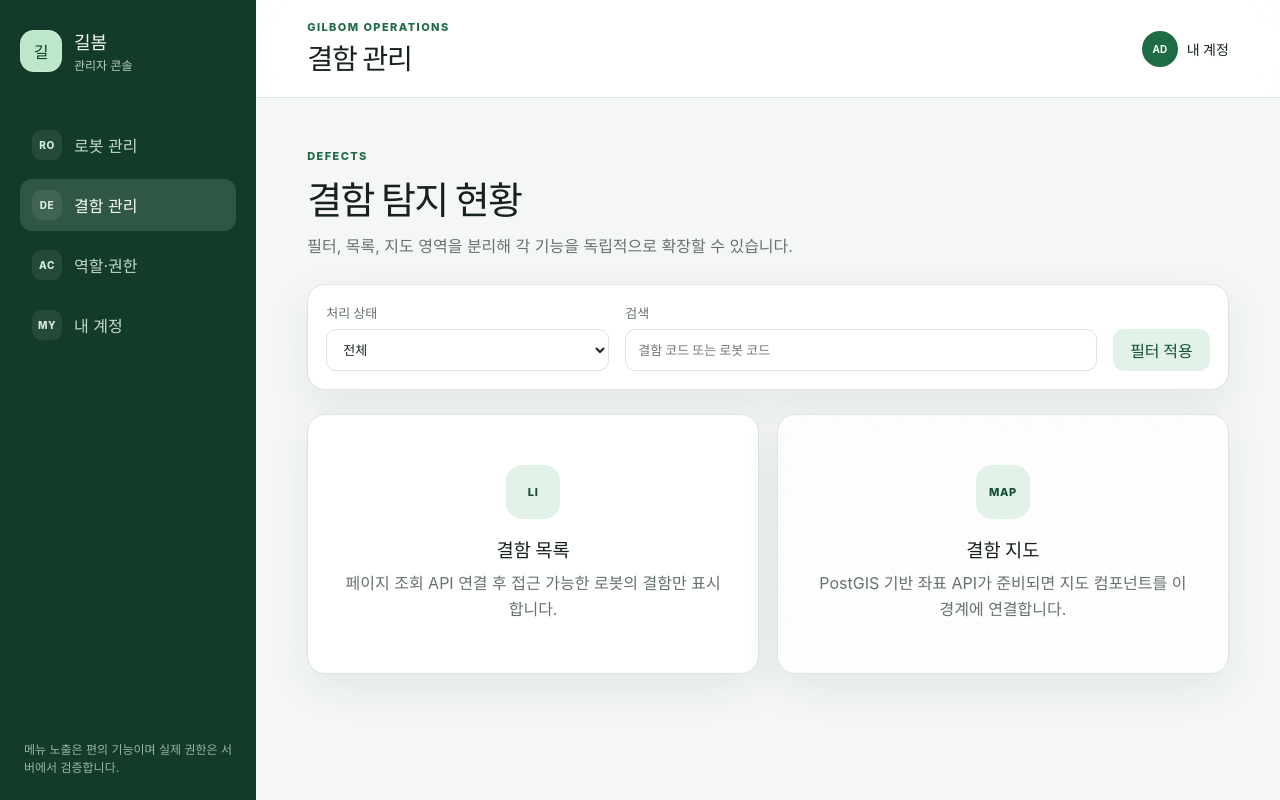
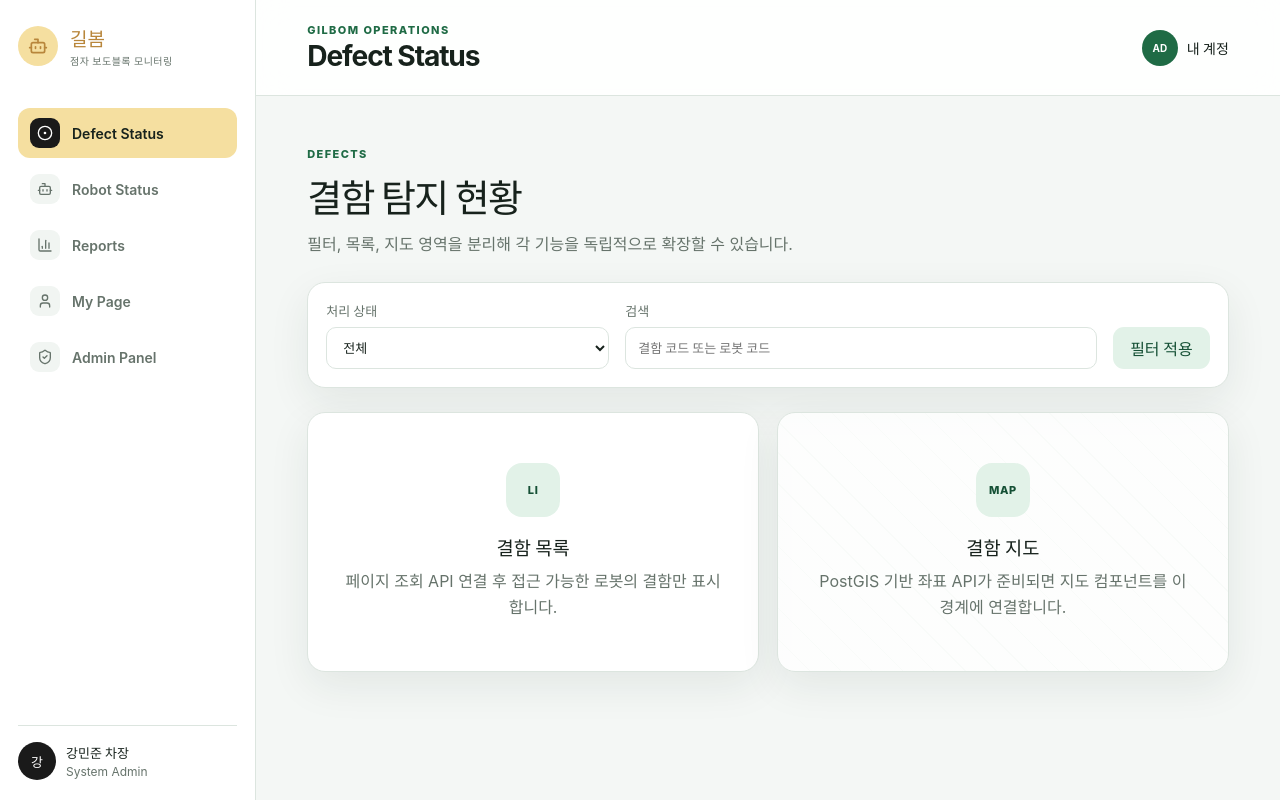
Before and after one commit to Jiwoo-Kim0/gilbom, a React (Vite) app in the folder web/frontend/gilbom/: page /defects in a window 1280 px wide. Built offline with nearby package versions, Linux system fonts and the light colour scheme.

Commit message:
S15P11D101-212 #in-progress 네비게이션 바 만들기

```diff
--- a/web/frontend/gilbom/package.json
+++ b/web/frontend/gilbom/package.json
@@ -15,6 +15,7 @@
     "preview": "vite preview"
   },
   "dependencies": {
+    "lucide-react": "1.27.0",
     "react": "19.2.8",
     "react-dom": "19.2.8",
     "react-router": "8.3.0"
--- a/web/frontend/gilbom/src/App.css
+++ b/web/frontend/gilbom/src/App.css
@@ -25,18 +25,18 @@
   min-height: 100vh;
 }
 
-.sidebar {
+.nb-sidebar {
   position: sticky;
   top: 0;
   display: flex;
   flex-direction: column;
   height: 100vh;
-  padding: 28px 20px 22px;
-  color: #f7fbf8;
-  background: #143b29;
+  padding: 24px 18px 20px;
+  border-right: 1px solid var(--line);
+  background: var(--surface);
 }
 
-.brand {
+.nb-brand {
   display: flex;
   gap: 12px;
   align-items: center;
@@ -44,80 +44,126 @@
   text-decoration: none;
 }
 
-.brand-mark {
+.nb-brand-badge {
   display: grid;
-  width: 42px;
-  height: 42px;
-  border: 1px solid rgba(255, 255, 255, 0.22);
-  border-radius: 14px;
+  width: 40px;
+  height: 40px;
+  border-radius: 50%;
   place-items: center;
-  color: #143b29;
-  background: #bde6ca;
-  font-weight: 800;
+  color: var(--nb-gold);
+  background: var(--nb-gold-soft);
 }
 
-.brand strong,
-.brand small {
+.nb-brand-text strong,
+.nb-brand-text small {
   display: block;
 }
 
-.brand strong {
-  font-size: 18px;
+.nb-brand-text strong {
+  color: var(--nb-gold);
+  font-size: 19px;
 }
 
-.brand small {
+.nb-brand-text small {
   margin-top: 2px;
-  color: #b9cdc0;
-  font-size: 12px;
+  color: var(--text-muted);
+  font-size: 10px;
+  font-weight: 700;
+  letter-spacing: 0.05em;
 }
 
-.primary-nav {
+.nb-nav {
   display: grid;
-  gap: 8px;
-  margin-top: 46px;
+  gap: 6px;
+  margin-top: 40px;
 }
 
-.nav-item {
+.nb-nav-item {
   display: flex;
   gap: 12px;
   align-items: center;
-  padding: 11px 12px;
+  padding: 10px 12px;
   border-radius: 12px;
-  color: #c7d8ce;
+  color: var(--text-muted);
   text-decoration: none;
+  font-size: 14px;
+  font-weight: 600;
   transition:
     color 150ms ease,
     background-color 150ms ease;
 }
 
-.nav-item:hover {
-  color: #fff;
-  background: rgba(255, 255, 255, 0.07);
+.nb-nav-item:hover {
+  color: var(--text);
+  background: var(--surface-muted);
 }
 
-.nav-item-active {
-  color: #fff;
-  background: rgba(189, 230, 202, 0.16);
+.nb-nav-item-active,
+.nb-nav-item-active:hover {
+  color: var(--text);
+  background: var(--nb-gold-soft);
 }
 
-.nav-icon {
+.nb-nav-item-active .nb-nav-icon {
+  color: #fff;
+  background: var(--nb-ink);
+}
+
+.nb-nav-icon {
   display: grid;
   width: 30px;
   height: 30px;
   border-radius: 9px;
   place-items: center;
-  color: #d8e9df;
-  background: rgba(255, 255, 255, 0.08);
-  font-size: 10px;
-  font-weight: 800;
-  letter-spacing: 0.06em;
+  color: var(--text-muted);
+  background: var(--surface-muted);
 }
 
-.sidebar-note {
-  margin: auto 4px 0;
-  color: #9cb4a6;
+.nb-footer {
+  margin-top: auto;
+  padding-top: 16px;
+  border-top: 1px solid var(--line);
+}
+
+.nb-profile {
+  display: flex;
+  gap: 10px;
+  align-items: center;
+}
+
+.nb-avatar {
+  width: 38px;
+  height: 38px;
+  border-radius: 50%;
+  object-fit: cover;
+}
+
+.nb-avatar-fallback {
+  display: grid;
+  color: #fff;
+  background: var(--nb-ink);
+  place-items: center;
+  font-size: 13px;
+  font-weight: 700;
+}
+
+.nb-profile-text {
+  display: grid;
+  min-width: 0;
+  gap: 2px;
+}
+
+.nb-profile-text strong {
+  overflow: hidden;
+  color: var(--text);
+  font-size: 13px;
+  text-overflow: ellipsis;
+  white-space: nowrap;
+}
+
+.nb-profile-text small {
+  color: var(--text-muted);
   font-size: 12px;
-  line-height: 1.55;
 }
 
 .app-frame {
@@ -398,24 +444,24 @@
     grid-template-columns: 1fr;
   }
 
-  .sidebar {
+  .nb-sidebar {
     position: static;
     height: auto;
     padding: 16px;
   }
 
-  .primary-nav {
+  .nb-nav {
     display: flex;
     margin-top: 18px;
     overflow-x: auto;
   }
 
-  .nav-item {
+  .nb-nav-item {
     flex: 0 0 auto;
   }
 
-  .nav-icon,
-  .sidebar-note {
+  .nb-nav-icon,
+  .nb-footer {
     display: none;
   }
 
@@ -440,16 +486,16 @@
 }
 
 @media (max-width: 520px) {
-  .brand small,
+  .nb-brand-text small,
   .account-link > span:last-child {
     display: none;
   }
 
-  .primary-nav {
+  .nb-nav {
     gap: 4px;
   }
 
-  .nav-item {
+  .nb-nav-item {
     padding: 9px 10px;
     font-size: 13px;
   }
--- a/web/frontend/gilbom/src/app/AppLayout.tsx
+++ b/web/frontend/gilbom/src/app/AppLayout.tsx
@@ -1,17 +1,19 @@
 import { NavLink, Outlet, useLocation } from 'react-router'
-
-const navigationItems = [
-  { to: '/robots', label: '로봇 관리', shortLabel: 'RO' },
-  { to: '/defects', label: '결함 관리', shortLabel: 'DE' },
-  { to: '/admin/roles', label: '역할·권한', shortLabel: 'AC' },
-  { to: '/my', label: '내 계정', shortLabel: 'MY' },
-] as const
+import { NavigationBar } from '../features/navigationbar'
 
 const pageTitles: Record<string, string> = {
-  '/robots': '로봇 관리',
-  '/defects': '결함 관리',
-  '/admin/roles': '역할·권한',
-  '/my': '내 계정',
+  '/robots': 'Robot Status',
+  '/defects': 'Defect Status',
+  '/reports': 'Reports',
+  '/admin/roles': 'Admin Panel',
+  '/my': 'My Page',
+}
+
+// 인증 API 연결 전까지 사용하는 자리표시자 사용자 정보.
+const currentUser = {
+  name: '강민준',
+  title: '차장',
+  role: 'System Admin',
 }
 
 export function AppLayout() {
@@ -24,38 +26,7 @@ export function AppLayout() {
         본문으로 바로가기
       </a>
       <div className="app-shell">
-        <aside className="sidebar">
-          <NavLink className="brand" to="/robots" aria-label="길봄 관리자 홈">
-            <span className="brand-mark" aria-hidden="true">
-              길
-            </span>
-            <span>
-              <strong>길봄</strong>
-              <small>관리자 콘솔</small>
-            </span>
-          </NavLink>
-
-          <nav className="primary-nav" aria-label="주요 메뉴">
-            {navigationItems.map((item) => (
-              <NavLink
-                key={item.to}
-                to={item.to}
-                className={({ isActive }) =>
-                  `nav-item${isActive ? ' nav-item-active' : ''}`
-                }
-              >
-                <span className="nav-icon" aria-hidden="true">
-                  {item.shortLabel}
-                </span>
-                <span>{item.label}</span>
-              </NavLink>
-            ))}
-          </nav>
-
-          <p className="sidebar-note">
-            메뉴 노출은 편의 기능이며 실제 권한은 서버에서 검증합니다.
-          </p>
-        </aside>
+        <NavigationBar user={currentUser} />
 
         <div className="app-frame">
           <header className="topbar">
--- a/web/frontend/gilbom/src/app/router.tsx
+++ b/web/frontend/gilbom/src/app/router.tsx
@@ -1,10 +1,11 @@
 import { Navigate, createBrowserRouter } from 'react-router'
 import { AppLayout } from './AppLayout'
 import { RouteErrorPage } from './RouteErrorPage'
-import { DefectManagePage } from '../pages/DefectManagePage'
+import { DefectManagePage } from '../features/defect/DefectManagePage'
 import { MyPage } from '../pages/MyPage'
 import { NotFoundPage } from '../pages/NotFoundPage'
-import { RobotManagePage } from '../pages/RobotManagePage'
+import { ReportsPage } from '../pages/ReportsPage'
+import { RobotManagePage } from '../features/robot/RobotManagePage'
 import { RoleManagePage } from '../pages/RoleManagePage'
 
 // route 정의를 한곳에 두어 navigation, 권한 가드, loader를 기능 구현 때 일관되게 확장한다.
@@ -14,9 +15,10 @@ export const router = createBrowserRouter([
     element: <AppLayout />,
     errorElement: <RouteErrorPage />,
     children: [
-      { index: true, element: <Navigate replace to="/robots" /> },
+      { index: true, element: <Navigate replace to="/defects" /> },
+      { path: 'defects', element: <DefectManagePage /> },
       { path: 'robots', element: <RobotManagePage /> },
-      { path: 'defects', element: <DefectManagePage /> },
+      { path: 'reports', element: <ReportsPage /> },
       { path: 'admin/roles', element: <RoleManagePage /> },
       { path: 'my', element: <MyPage /> },
       { path: '*', element: <NotFoundPage /> },
--- a/web/frontend/gilbom/src/pages/DefectManagePage.tsx
+++ b/web/frontend/gilbom/src/features/defect/DefectManagePage.tsx
@@ -1,6 +1,6 @@
-import { DefectFilter } from '../features/defect/DefectFilter'
-import { DefectList } from '../features/defect/DefectList'
-import { DefectMap } from '../features/defect/DefectMap'
+import { DefectFilter } from './DefectFilter'
+import { DefectList } from './DefectList'
+import { DefectMap } from './DefectMap'
 
 export function DefectManagePage() {
   return (
--- /dev/null
+++ b/web/frontend/gilbom/src/features/navigationbar.tsx
@@ -0,0 +1,72 @@
+import { BarChart3, Bot, CircleDot, ShieldCheck, User } from 'lucide-react'
+import { NavLink } from 'react-router'
+
+export interface NavigationBarUser {
+  name: string
+  title: string
+  role: string
+  avatarUrl?: string
+}
+
+interface NavigationBarProps {
+  user: NavigationBarUser
+}
+
+const navigationItems = [
+  { to: '/defects', label: 'Defect Status', icon: CircleDot },
+  { to: '/robots', label: 'Robot Status', icon: Bot },
+  { to: '/reports', label: 'Reports', icon: BarChart3 },
+  { to: '/my', label: 'My Page', icon: User },
+  { to: '/admin/roles', label: 'Admin Panel', icon: ShieldCheck },
+] as const
+
+export function NavigationBar({ user }: NavigationBarProps) {
+  const initials = user.name.slice(0, 1)
+
+  return (
+    <aside className="nb-sidebar">
+      <NavLink className="nb-brand" to="/defects" aria-label="길봄 홈">
+        <span className="nb-brand-badge" aria-hidden="true">
+          <Bot size={20} />
+        </span>
+        <span className="nb-brand-text">
+          <strong>길봄</strong>
+          <small>점자 보도블록 모니터링</small>
+        </span>
+      </NavLink>
+
+      <nav className="nb-nav" aria-label="주요 메뉴">
+        {navigationItems.map(({ to, label, icon: Icon }) => (
+          <NavLink
+            key={to}
+            to={to}
+            className={({ isActive }) => `nb-nav-item${isActive ? ' nb-nav-item-active' : ''}`}
+          >
+            <span className="nb-nav-icon" aria-hidden="true">
+              <Icon size={16} />
+            </span>
+            <span>{label}</span>
+          </NavLink>
+        ))}
+      </nav>
+
+      <div className="nb-footer">
+        <div className="nb-profile">
+          {user.avatarUrl ? (
+            <img className="nb-avatar" src={user.avatarUrl} alt="" />
+          ) : (
+            <span className="nb-avatar nb-avatar-fallback" aria-hidden="true">
+              {initials}
+            </span>
+          )}
+          <span className="nb-profile-text">
+            <strong>
+              {user.name} {user.title}
+            </strong>
+            <small>{user.role}</small>
+          </span>
+        </div>
+      </div>
+    </aside>
+  )
+}
--- a/web/frontend/gilbom/src/index.css
+++ b/web/frontend/gilbom/src/index.css
@@ -17,6 +17,9 @@
   --brand-soft: #e2f2e8;
   --focus: #f0a128;
   --shadow: 0 14px 40px rgba(28, 55, 39, 0.08);
+  --nb-gold: #b8863b;
+  --nb-gold-soft: #f5dfa0;
+  --nb-ink: #1a1a1a;
 }
 
 * {
--- /dev/null
+++ b/web/frontend/gilbom/src/pages/ReportsPage.tsx
@@ -0,0 +1,21 @@
+export function ReportsPage() {
+  return (
+    <section className="page-stack" aria-labelledby="reports-page-title">
+      <div className="page-heading">
+        <div>
+          <p className="eyebrow">REPORTS</p>
+          <h2 id="reports-page-title">운영 리포트</h2>
+          <p>로봇 가동률, 결함 추세 등 집계 리포트가 API 연결 후 이 화면에 표시됩니다.</p>
+        </div>
+      </div>
+
+      <div className="content-card empty-state">
+        <span className="empty-state-icon" aria-hidden="true">
+          RP
+        </span>
+        <h3>리포트를 연결할 준비가 되었습니다.</h3>
+        <p>공통 레이아웃과 라우팅만 제공하며 실제 운영 데이터는 임의로 만들지 않습니다.</p>
+      </div>
+    </section>
+  )
+}
```
Also changed, not shown: web/frontend/gilbom/src/features/robot/RobotManagePage.tsx (renamed from web/frontend/gilbom/src/pages/RobotManagePage.tsx), 2 other files (tests, documents, lock files or other folders).
